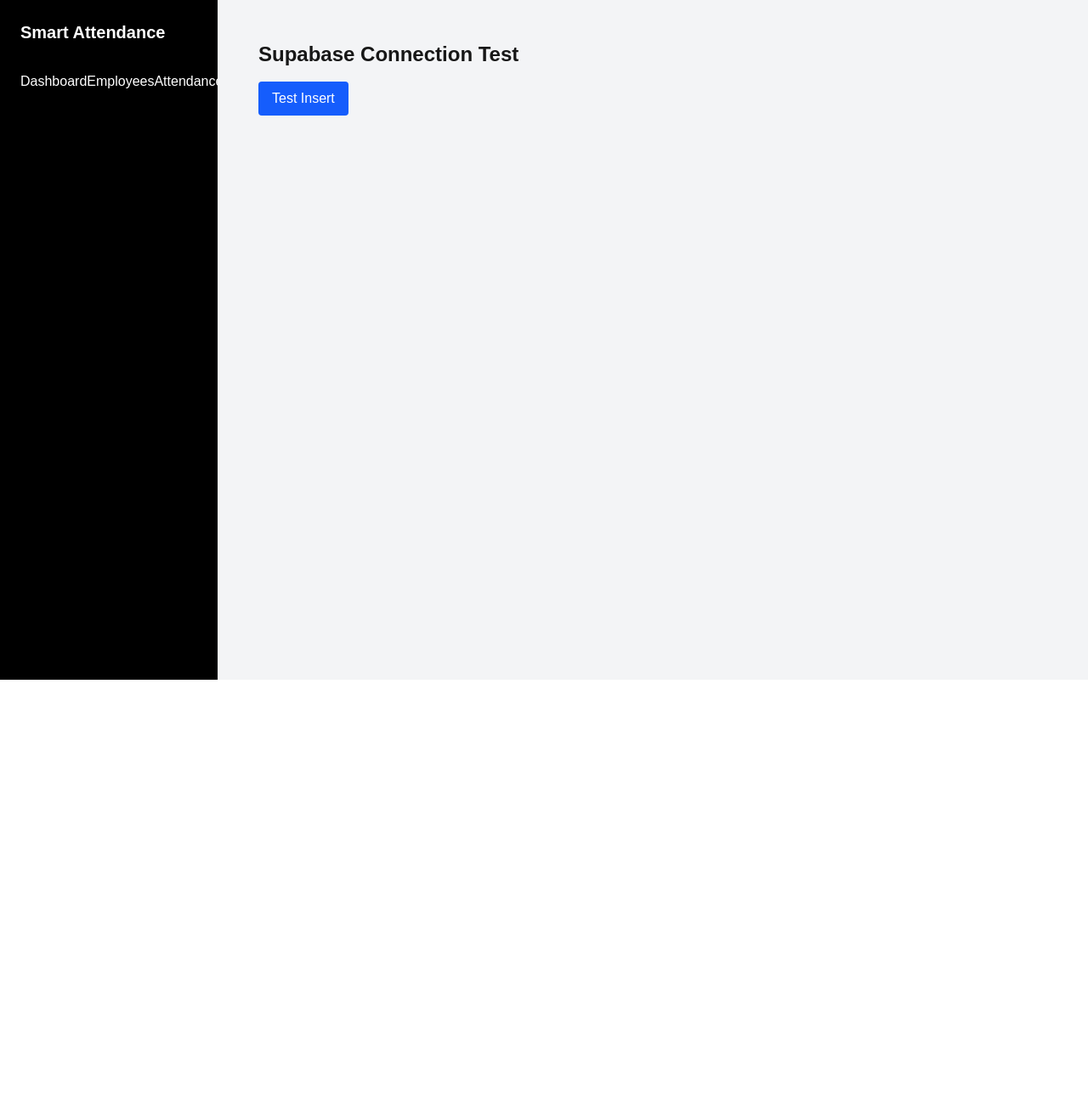
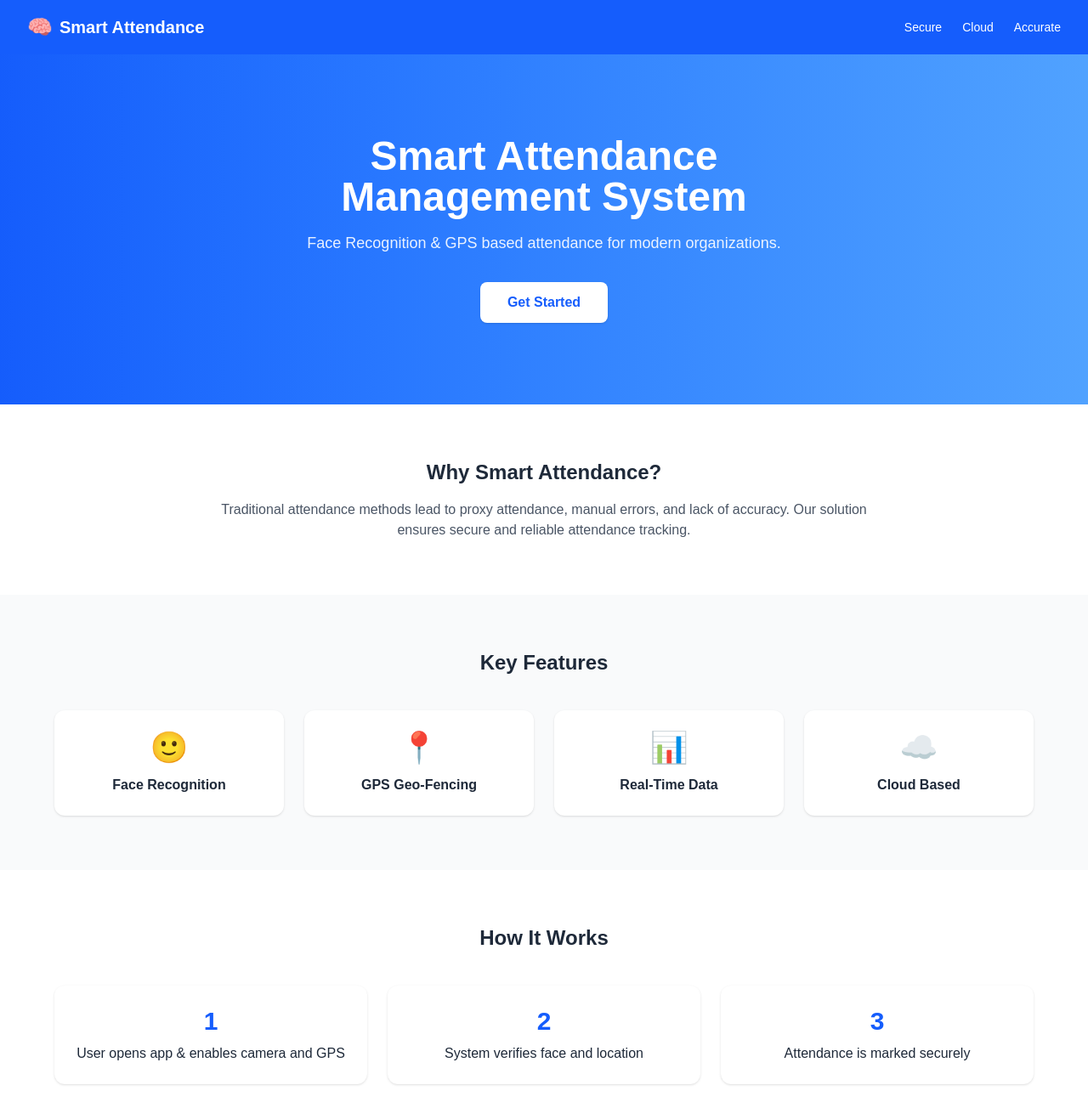
Before and after one commit to Captain1020/smart-attendance-system, a Next.js app: page / in a window 1280 px wide. Shown: the top 1297 px of the page at 85% size. Before the commit the page ends 800 px from the top, so only its background shows below. Built offline with nearby package versions, Linux system fonts and the light colour scheme; no server answers.

Commit message:
initial phone ui works now

```diff
--- a/app/attendance/page.tsx
+++ b/app/attendance/page.tsx
@@ -4,12 +4,16 @@ import Attendance from "@/app/components/Attendance";
 
 export default function AttendancePage() {
   return (
-    <>
-      <h2 className="text-2xl font-semibold mb-6">Attendance</h2>
+    <div className="min-h-screen bg-gray-100 p-4">
+      {/* Page Title */}
+      <h2 className="text-2xl font-bold text-center mb-4">
+        Attendance
+      </h2>
 
-      <div className="bg-white p-6 rounded shadow max-w-xl">
+      {/* Mobile Card */}
+      <div className="bg-white p-4 rounded-xl shadow-lg max-w-md mx-auto">
         <Attendance />
       </div>
-    </>
+    </div>
   );
 }
--- /dev/null
+++ b/app/components/FaceRegister.tsx
@@ -0,0 +1,119 @@
+"use client";
+
+import * as faceapi from "face-api.js";
+import { useEffect, useRef, useState } from "react";
+import { supabase } from "@/lib/supabase";
+
+type Employee = {
+  id: number;
+  employee_id: string;
+  name: string;
+  department: string;
+};
+
+type FaceRegisterProps = {
+  employee: Employee;
+  onSuccess: (descriptor: number[]) => Promise<void>;
+  onClose: () => void;
+};
+
+export default function FaceRegister({
+  employee,
+  onSuccess,
+  onClose,
+}: FaceRegisterProps) {
+  const videoRef = useRef<HTMLVideoElement>(null);
+  const [loading, setLoading] = useState(false);
+
+  useEffect(() => {
+    async function loadModels() {
+      const MODEL_URL = "/models";
+      await faceapi.nets.tinyFaceDetector.loadFromUri(MODEL_URL);
+      await faceapi.nets.faceLandmark68Net.loadFromUri(MODEL_URL);
+      await faceapi.nets.faceRecognitionNet.loadFromUri(MODEL_URL);
+    }
+
+    async function startCamera() {
+      const stream = await navigator.mediaDevices.getUserMedia({ video: true });
+      if (videoRef.current) videoRef.current.srcObject = stream;
+    }
+
+    loadModels().then(startCamera);
+
+    return () => {
+      if (videoRef.current?.srcObject) {
+        (videoRef.current.srcObject as MediaStream)
+          .getTracks()
+          .forEach((t) => t.stop());
+      }
+    };
+  }, []);
+
+  async function registerFace() {
+    if (!videoRef.current) return;
+
+    setLoading(true);
+
+    const detection = await faceapi
+      .detectSingleFace(videoRef.current, new faceapi.TinyFaceDetectorOptions())
+      .withFaceLandmarks()
+      .withFaceDescriptor();
+
+    if (!detection) {
+      alert("No face detected. Try again.");
+      setLoading(false);
+      return;
+    }
+
+    const descriptor = Array.from(detection.descriptor);
+
+    const { error } = await supabase
+      .from("employees")
+      .update({ face_descriptor: descriptor })
+      .eq("id", employee.id);
+
+    setLoading(false);
+
+    if (error) {
+      alert(error.message);
+    } else {
+      alert("✅ Face registered successfully");
+      await onSuccess(descriptor);
+      onClose();
+    }
+  }
+
+  return (
+    <div className="fixed inset-0 bg-black/50 flex items-center justify-center z-50">
+      <div className="bg-white p-6 rounded w-full max-w-md space-y-4">
+        <h2 className="text-xl font-semibold">
+          Register Face – {employee.name}
+        </h2>
+
+        <video
+          ref={videoRef}
+          autoPlay
+          muted
+          className="w-full rounded border"
+        />
+
+        <div className="flex gap-3">
+          <button
+            onClick={registerFace}
+            disabled={loading}
+            className="bg-black text-white px-4 py-2 rounded"
+          >
+            {loading ? "Registering..." : "Capture Face"}
+          </button>
+
+          <button
+            onClick={onClose}
+            className="border px-4 py-2 rounded"
+          >
+            Cancel
+          </button>
+        </div>
+      </div>
+    </div>
+  );
+}
--- /dev/null
+++ b/app/dashboard/layout.tsx
@@ -0,0 +1,23 @@
+"use client";
+
+import Sidebar from "@/app/components/Sidebar";
+
+export default function DashboardLayout({
+  children,
+}: {
+  children: React.ReactNode;
+}) {
+  return (
+    <div className="min-h-screen flex bg-gray-100">
+      {/* Sidebar */}
+      <aside className="hidden md:block w-64 bg-black text-white">
+        <Sidebar />
+      </aside>
+
+      {/* Main content */}
+      <main className="flex-1 p-4 md:p-6 overflow-x-hidden">
+        {children}
+      </main>
+    </div>
+  );
+}
--- a/app/layout.tsx
+++ b/app/layout.tsx
@@ -1,5 +1,4 @@
 import "./globals.css";
-import Sidebar from "./components/Sidebar";
 
 export default function RootLayout({
   children,
@@ -8,11 +7,8 @@ export default function RootLayout({
 }) {
   return (
     <html lang="en">
-      <body className="flex">
-        <Sidebar />
-        <main className="flex-1 p-6 bg-gray-100 min-h-screen">
-          {children}
-        </main>
+      <body className="bg-white text-gray-900">
+        {children}
       </body>
     </html>
   );
--- a/app/page.tsx
+++ b/app/page.tsx
@@ -1,33 +1,134 @@
 "use client";
 
-import { supabase } from "@/lib/supabase";
+import Link from "next/link";
 
 export default function Home() {
-  const testInsert = async () => {
-    const { error } = await supabase
-      .from("users")
-      .insert({ name: "Test User" });
+  return (
+    <main className="min-h-screen flex flex-col bg-white text-gray-800">
+      {/* ================= HEADER ================= */}
+      <header className="flex items-center justify-between px-8 py-4 bg-blue-600 text-white">
+        <div className="flex items-center gap-2 text-xl font-semibold">
+          <span className="text-2xl">🧠</span>
+          Smart Attendance
+        </div>
+        <nav className="hidden md:flex gap-6 text-sm">
+          <span>Secure</span>
+          <span>Cloud</span>
+          <span>Accurate</span>
+        </nav>
+      </header>
 
-    if (error) {
-      console.error(error);
-      alert("Error inserting data");
-    } else {
-      alert("Test User inserted successfully");
-    }
-  };
+      {/* ================= HERO ================= */}
+      <section className="bg-linear-to-r from-blue-600 to-blue-400 text-white text-center py-24 px-6">
+        <h1 className="text-4xl md:text-5xl font-bold mb-4">
+          Smart Attendance <br /> Management System
+        </h1>
+        <p className="max-w-2xl mx-auto text-lg opacity-90 mb-8">
+          Face Recognition & GPS based attendance for modern organizations.
+        </p>
 
-  return (
-    <main className="p-6">
-      <h1 className="text-2xl font-bold">
-        Supabase Connection Test
-      </h1>
+        <Link
+          href="/login"
+          className="inline-block bg-white text-blue-600 px-8 py-3 rounded-lg font-semibold shadow hover:scale-105 transition"
+        >
+          Get Started
+        </Link>
+      </section>
 
-      <button
-        onClick={testInsert}
-        className="mt-4 px-4 py-2 bg-blue-600 text-white rounded"
-      >
-        Test Insert
-      </button>
+      {/* ================= WHY SECTION ================= */}
+      <section className="py-16 px-6 text-center">
+        <h2 className="text-2xl font-bold mb-4">Why Smart Attendance?</h2>
+        <p className="max-w-3xl mx-auto text-gray-600">
+          Traditional attendance methods lead to proxy attendance, manual errors,
+          and lack of accuracy. Our solution ensures secure and reliable
+          attendance tracking.
+        </p>
+      </section>
+
+      {/* ================= FEATURES ================= */}
+      <section className="py-16 px-6 bg-gray-50">
+        <h2 className="text-2xl font-bold text-center mb-10">Key Features</h2>
+
+        <div className="grid grid-cols-1 md:grid-cols-4 gap-6 max-w-6xl mx-auto">
+          {[
+            { title: "Face Recognition", icon: "🙂" },
+            { title: "GPS Geo‑Fencing", icon: "📍" },
+            { title: "Real‑Time Data", icon: "📊" },
+            { title: "Cloud Based", icon: "☁️" },
+          ].map((f) => (
+            <div
+              key={f.title}
+              className="bg-white rounded-xl p-6 shadow text-center hover:shadow-lg transition"
+            >
+              <div className="text-4xl mb-3">{f.icon}</div>
+              <h3 className="font-semibold">{f.title}</h3>
+            </div>
+          ))}
+        </div>
+      </section>
+
+      {/* ================= HOW IT WORKS ================= */}
+      <section className="py-16 px-6">
+        <h2 className="text-2xl font-bold text-center mb-10">How It Works</h2>
+
+        <div className="grid grid-cols-1 md:grid-cols-3 gap-6 max-w-6xl mx-auto">
+          {[
+            "User opens app & enables camera and GPS",
+            "System verifies face and location",
+            "Attendance is marked securely",
+          ].map((step, i) => (
+            <div
+              key={step}
+              className="bg-white p-6 rounded-xl shadow text-center"
+            >
+              <div className="text-blue-600 text-3xl font-bold mb-2">
+                {i + 1}
+              </div>
+              <p>{step}</p>
+            </div>
+          ))}
+        </div>
+      </section>
+
+      {/* ================= ADMIN ================= */}
+      <section className="py-16 px-6 bg-gray-50">
+        <div className="max-w-6xl mx-auto grid md:grid-cols-2 gap-10 items-center">
+          <div>
+            <h2 className="text-2xl font-bold mb-4">Admin Dashboard</h2>
+            <p className="text-gray-600">
+              Manage users, view attendance reports, and export data with ease.
+            </p>
+          </div>
+
+          <div className="bg-white p-6 rounded-xl shadow">
+            <div className="h-40 bg-gray-100 rounded flex items-center justify-center text-gray-400">
+              Dashboard Preview
+            </div>
+          </div>
+        </div>
+      </section>
+
+      {/* ================= CTA ================= */}
+      <section className="bg-linear-to-r from-blue-700 to-blue-500 text-white text-center py-20 px-6">
+        <h2 className="text-2xl font-bold mb-3">
+          Upgrade Your Attendance System
+        </h2>
+        <p className="opacity-90 mb-6">
+          Secure • Contactless • Intelligent
+        </p>
+
+        <Link
+          href="/login"
+          className="inline-block bg-white text-blue-700 px-8 py-3 rounded-lg font-semibold shadow hover:scale-105 transition"
+        >
+          Request Demo
+        </Link>
+      </section>
+
+      {/* ================= FOOTER ================= */}
+      <footer className="py-6 text-center text-sm text-gray-500">
+        © 2025 Smart Attendance System
+      </footer>
     </main>
   );
 }
```
Also changed, not shown: app/components/Attendance.tsx (+32 -26 lines), app/employees/page.tsx (+40 -3 lines).
